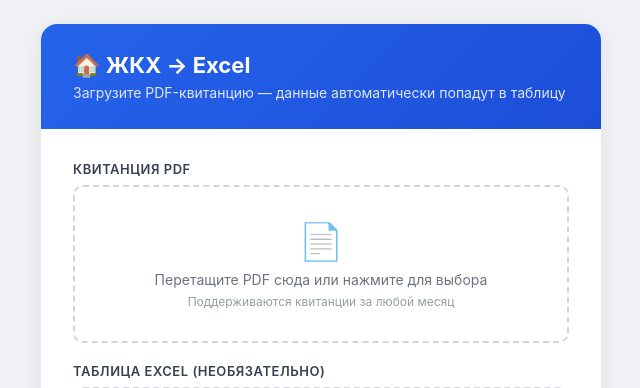
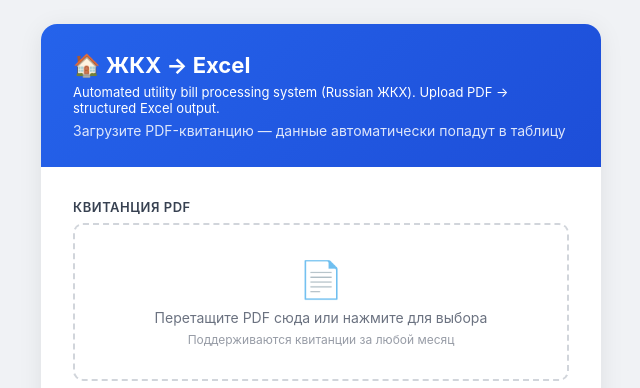
Before and after one commit to Gzelle-cloud/rental-bill-automation, a Flask app: page / in a window 1280 px wide. Shown: the top 388 px of the page, without its empty margins (319-959 px from the left). Run offline with Flask 3, Linux system fonts and the light colour scheme.

Commit message:
Add English subtitle for portfolio

```diff
--- a/templates/index.html
+++ b/templates/index.html
@@ -162,8 +162,9 @@
 <div class="card">
   <div class="header">
     <h1>🏠 ЖКХ → Excel</h1>
+    <p style="opacity:1; font-size:13px; margin-bottom:6px;">Automated utility bill processing system (Russian ЖКХ). Upload PDF → structured Excel output.</p>
     <p>Загрузите PDF-квитанцию — данные автоматически попадут в таблицу</p>
-  </div>
+</div>
   <div class="body">
     <div class="field">
       <label>Квитанция PDF</label>
```
